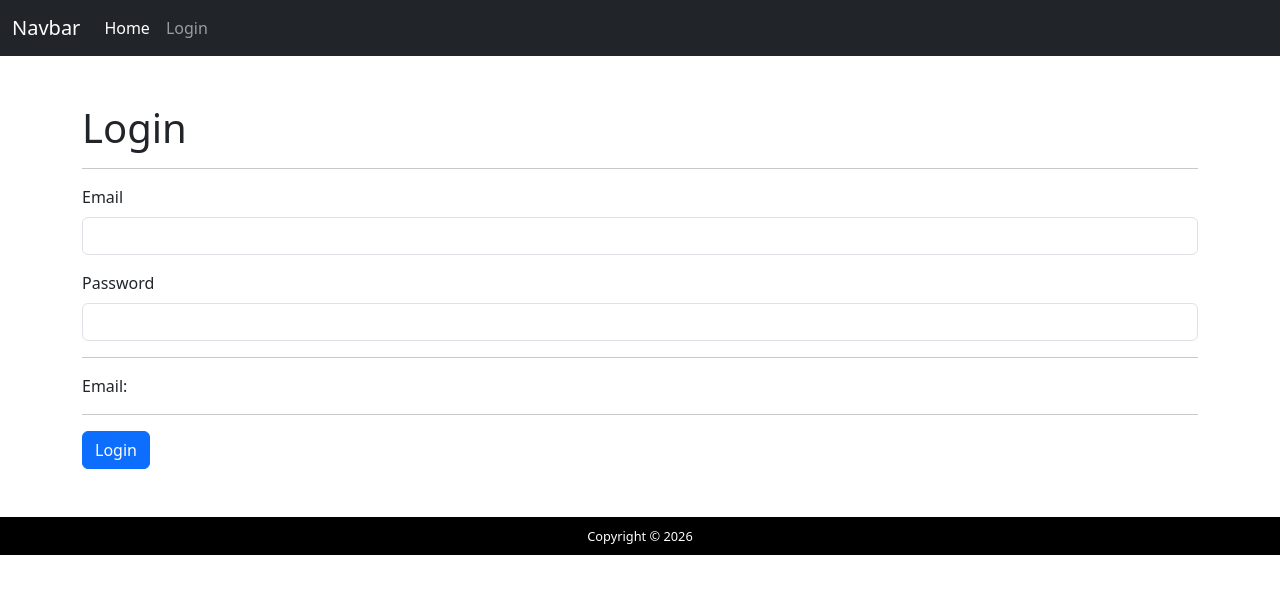
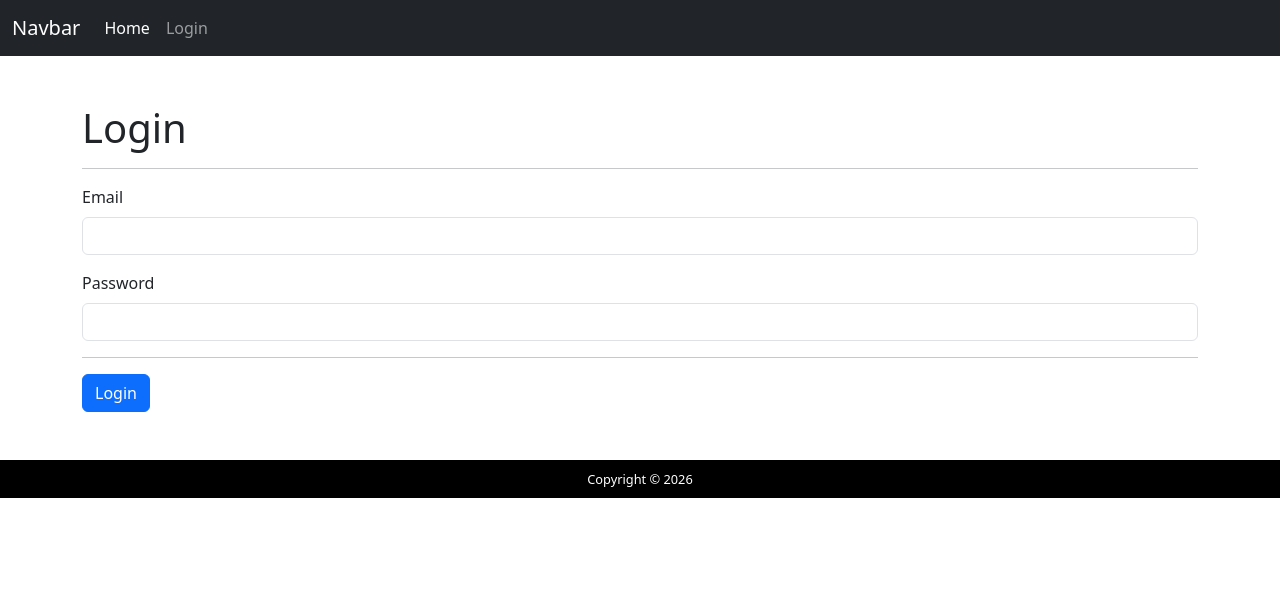
Before and after one commit to AutomationMK/book-vue, a Vue app in the folder vue/: page /login in a window 1280 px wide. Shown: the top 594 px of the page. Built offline with nearby package versions, Linux system fonts and the light colour scheme.

Commit message:
Get access to store var and add token on submit success

```diff
--- a/vue/src/components/App_Login.vue
+++ b/vue/src/components/App_Login.vue
@@ -11,8 +11,6 @@
                         required="true"></text-input>
 
                     <hr>
-                    Email: {{email}}
-                    <hr>
                     <input type="submit" class="btn btn-primary" value="Login">
                 </form-tag>
             </div>
@@ -23,6 +21,7 @@
 <script>
     import FormTag from './forms/FormTag.vue';
     import TextInput from './forms/TextInput.vue';
+    import {store} from './store.js';
 
     export default {
         name: 'App_Login',
@@ -34,6 +33,7 @@
             return {
                 email: "",
                 password: "",
+                store,
             }
         },
         methods: {
@@ -52,11 +52,12 @@
 
                 fetch("http://localhost:8081/users/login", requestOptions)
                     .then((response) => response.json())
-                    .then((data) => {
-                        if (data.error) {
-                            console.log("Error:", data.message);
+                    .then((response) => {
+                        if (response.error) {
+                            console.log("Error:", response.message);
                         } else {
-                            console.log("Token:", data.data.token.token);
+                            console.log("Token:", response.data.token.token);
+                            store.token = response.data.token.token;
                         }
                     })
             }
```
